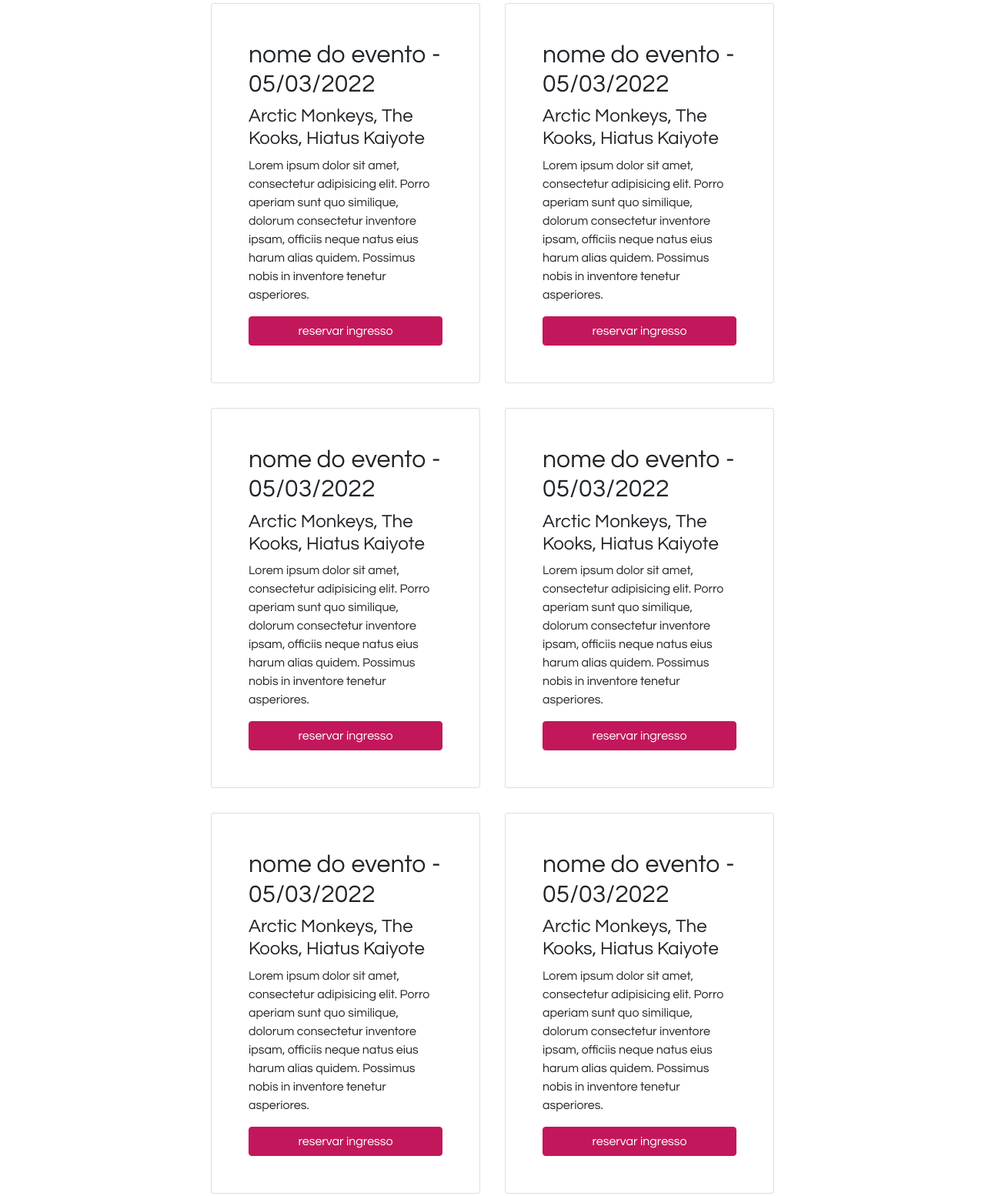
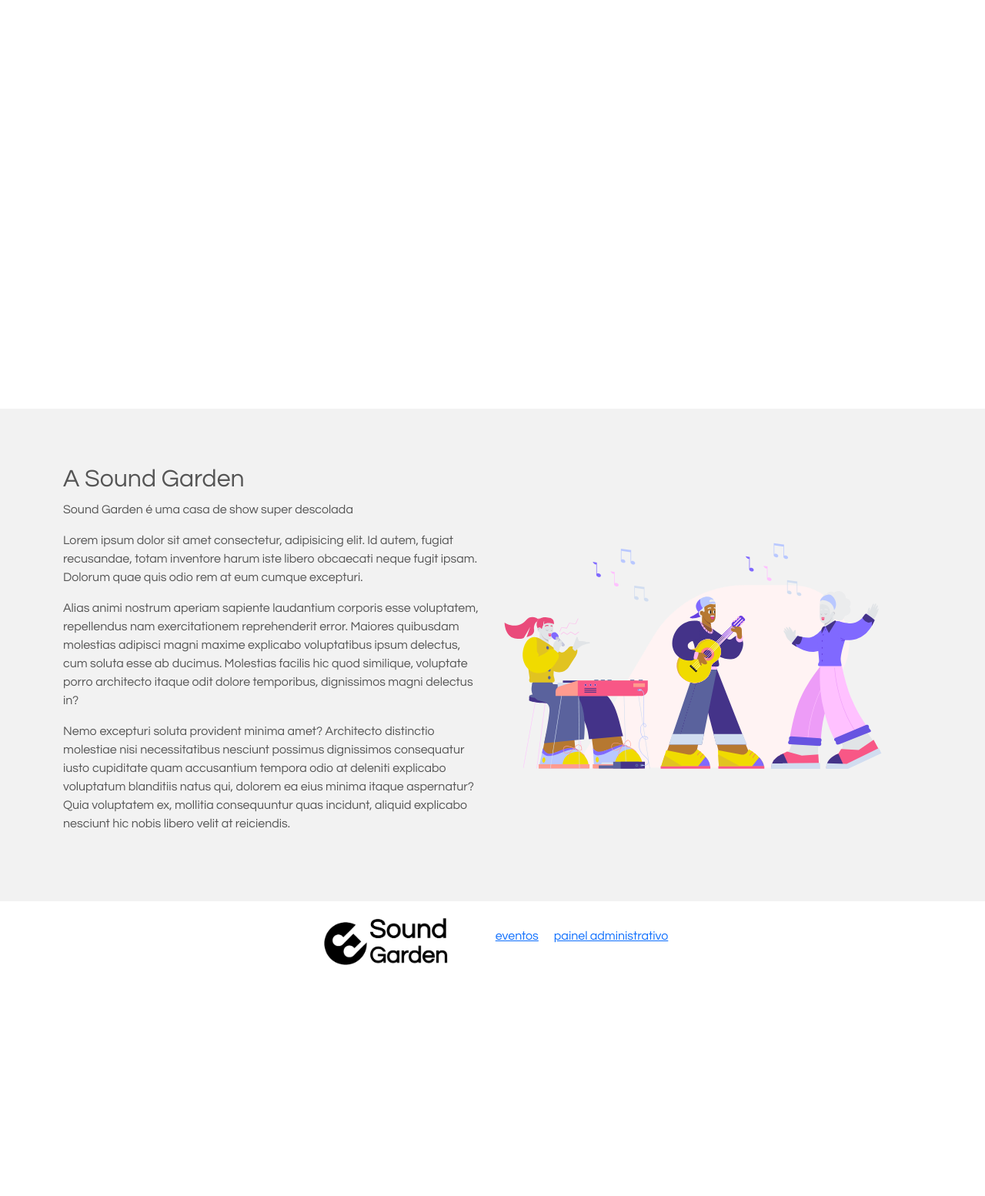
Before and after one commit to alonealines/soundgarden-xp44, a plain HTML site: page eventos.html in a window 1280 px wide. Shown: the part 268-1822 px from the top of the page at 77% size. After the commit the page ends 1545 px from the top, so only its background shows below. Drawn offline with nearby package versions, Linux system fonts and the light colour scheme.

Commit message:
alterada a página eventos

```diff
--- a/eventos.html
+++ b/eventos.html
@@ -22,55 +22,13 @@
             <div class="container text-center">
                 <h2>Todos os Eventos</h2>
             </div>
-            <div class="container d-flex justify-content-center align-items-center flex-wrap">
-                <article class="evento card p-5 m-3">
-                    <h2>nome do evento - 05/03/2022</h2>
-                    <h4>Arctic Monkeys, The Kooks, Hiatus Kaiyote</h4>
-                    <p>Lorem ipsum dolor sit amet, consectetur adipisicing elit. Porro aperiam sunt quo similique,
-                        dolorum consectetur inventore ipsam, officiis neque natus eius harum alias quidem. Possimus
-                        nobis in inventore tenetur asperiores.</p>
+            <div class="container d-flex justify-content-center align-items-center flex-wrap" id="all-events">
+<!--                 <article class="evento card p-5 m-3">
+                    <h2>Nome do evento</h2>
+                    <h4>artistas</h4>
+                    <p>info</p>
                     <a href="#" class="btn btn-primary">reservar ingresso</a>
-                </article>
-                <article class="evento card p-5 m-3">
-                    <h2>nome do evento - 05/03/2022</h2>
-                    <h4>Arctic Monkeys, The Kooks, Hiatus Kaiyote</h4>
-                    <p>Lorem ipsum dolor sit amet, consectetur adipisicing elit. Porro aperiam sunt quo similique,
-                        dolorum consectetur inventore ipsam, officiis neque natus eius harum alias quidem. Possimus
-                        nobis in inventore tenetur asperiores.</p>
-                    <a href="#" class="btn btn-primary">reservar ingresso</a>
-                </article>
-                <article class="evento card p-5 m-3">
-                    <h2>nome do evento - 05/03/2022</h2>
-                    <h4>Arctic Monkeys, The Kooks, Hiatus Kaiyote</h4>
-                    <p>Lorem ipsum dolor sit amet, consectetur adipisicing elit. Porro aperiam sunt quo similique,
-                        dolorum consectetur inventore ipsam, officiis neque natus eius harum alias quidem. Possimus
-                        nobis in inventore tenetur asperiores.</p>
-                    <a href="#" class="btn btn-primary">reservar ingresso</a>
-                </article>
-                <article class="evento card p-5 m-3">
-                    <h2>nome do evento - 05/03/2022</h2>
-                    <h4>Arctic Monkeys, The Kooks, Hiatus Kaiyote</h4>
-                    <p>Lorem ipsum dolor sit amet, consectetur adipisicing elit. Porro aperiam sunt quo similique,
-                        dolorum consectetur inventore ipsam, officiis neque natus eius harum alias quidem. Possimus
-                        nobis in inventore tenetur asperiores.</p>
-                    <a href="#" class="btn btn-primary">reservar ingresso</a>
-                </article>
-                <article class="evento card p-5 m-3">
-                    <h2>nome do evento - 05/03/2022</h2>
-                    <h4>Arctic Monkeys, The Kooks, Hiatus Kaiyote</h4>
-                    <p>Lorem ipsum dolor sit amet, consectetur adipisicing elit. Porro aperiam sunt quo similique,
-                        dolorum consectetur inventore ipsam, officiis neque natus eius harum alias quidem. Possimus
-                        nobis in inventore tenetur asperiores.</p>
-                    <a href="#" class="btn btn-primary">reservar ingresso</a>
-                </article>
-                <article class="evento card p-5 m-3">
-                    <h2>nome do evento - 05/03/2022</h2>
-                    <h4>Arctic Monkeys, The Kooks, Hiatus Kaiyote</h4>
-                    <p>Lorem ipsum dolor sit amet, consectetur adipisicing elit. Porro aperiam sunt quo similique,
-                        dolorum consectetur inventore ipsam, officiis neque natus eius harum alias quidem. Possimus
-                        nobis in inventore tenetur asperiores.</p>
-                    <a href="#" class="btn btn-primary">reservar ingresso</a>
-                </article>
+                </article> -->
             </div>
         </section>
         <section class="full d-flex justify-content-center align-items-center"
@@ -121,6 +79,8 @@
             </nav>
         </div>
     </footer>
+
+    <script src="/js/eventos.js"></script>
 </body>
 
 </html>
```
